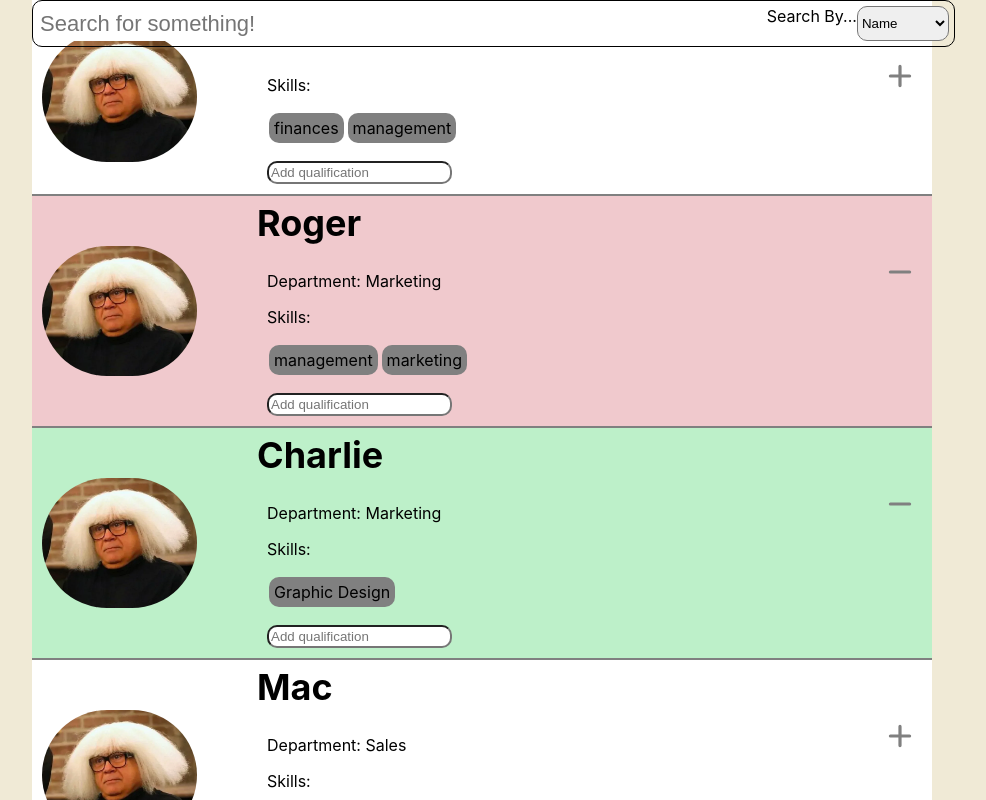
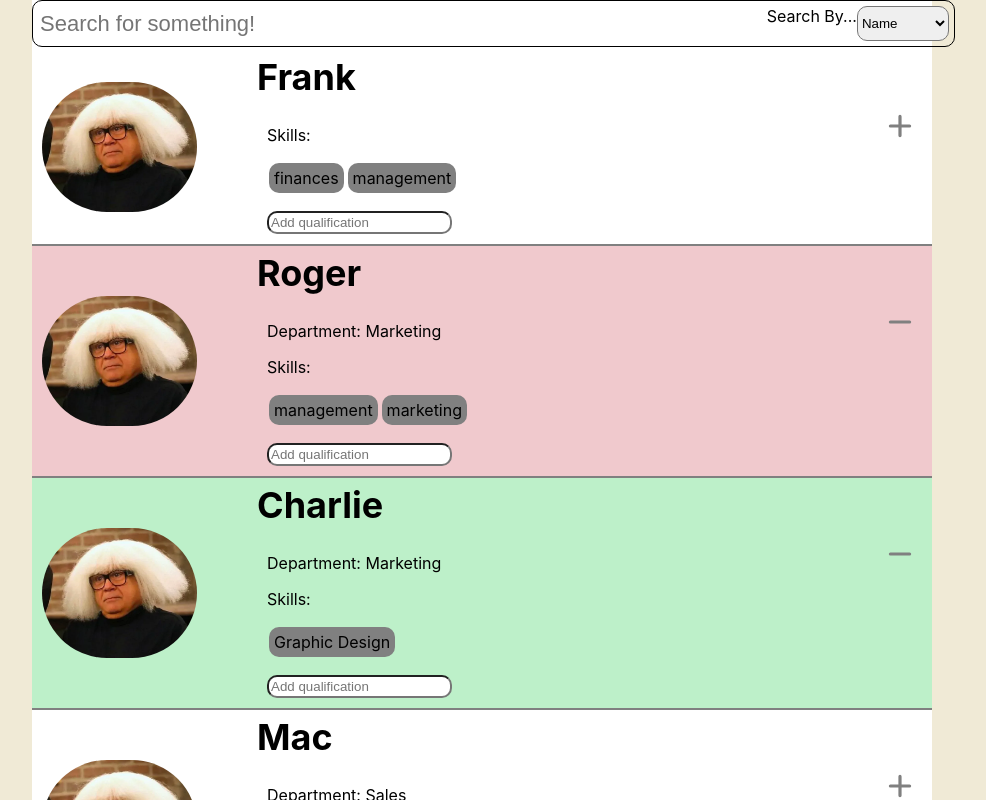
Before and after one commit to CD-Mackay/staffing-app, a React (Create React App) app: page / in a window 1280 px wide. Shown: the top 800 px of the page, without its empty margins (158-1144 px from the left). Built offline with nearby package versions, Linux system fonts and the light colour scheme.

Commit message:
Refactor stafflist styling to match new searchbar

```diff
--- /dev/null
+++ b/src/components/Header/Header.js
@@ -0,0 +1,15 @@
+import React from "react";
+
+import StyledHeader from "./StyledHeader";
+
+const Header = () => {
+
+    return (
+      <StyledHeader>
+        I am Header
+      </StyledHeader>
+    );
+
+};
+
+export default Header;
--- /dev/null
+++ b/src/components/Header/StyledHeader.js
@@ -0,0 +1,7 @@
+import styled from 'styled-components';
+
+const StyledHeader = styled.div`
+
+`;
+
+export default StyledHeader;
--- a/src/components/StaffCard/StaffCard.js
+++ b/src/components/StaffCard/StaffCard.js
@@ -1,4 +1,4 @@
-import React, { useEffect, useState } from "react";
+import React, { useState } from "react";
 import FlagButton from "../FlagButton/FlagButton";
 import CustomInput from "../Input/CustomInput";
 
--- a/src/components/StaffList/StyledStaffList.js
+++ b/src/components/StaffList/StyledStaffList.js
@@ -1,7 +1,7 @@
 import styled from 'styled-components';
 
-const StyledStaffCard = styled.section`
-
+const StyledStaffList = styled.section`
+padding-top: 50px;
 `;
 
-export default StyledStaffCard;
+export default StyledStaffList;
```
